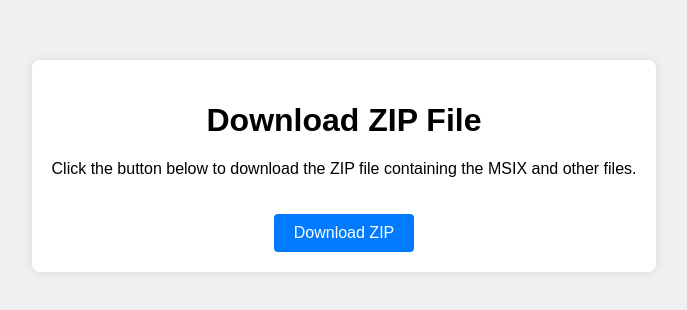
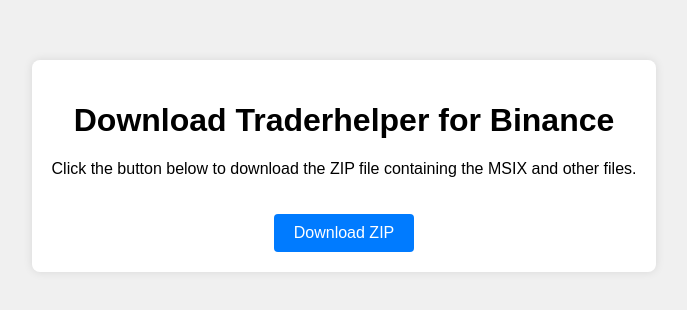
Before and after one commit to urbanchaman/Traderhelper-download-page, a plain HTML site: page index.html in a window 1280 px wide. Shown: the part 242-552 px from the top of the page, without its empty margins (296-983 px from the left). Drawn offline with Linux system fonts and the light colour scheme.

Commit message:
index.html

```diff
--- a/index.html
+++ b/index.html
@@ -39,7 +39,7 @@
 </head>
 <body>
     <div class="container">
-        <h1>Download ZIP File</h1>
+        <h1>Download Traderhelper for Binance</h1>
         <p>Click the button below to download the ZIP file containing the MSIX and other files.</p>
         <a href="https://drive.google.com/uc?export=download&id=1FJnRv6Hn6Z7VNEbSN6xqNGFs6sUrswhb" class="download-button" download>Download ZIP</a>
     </div>
```
